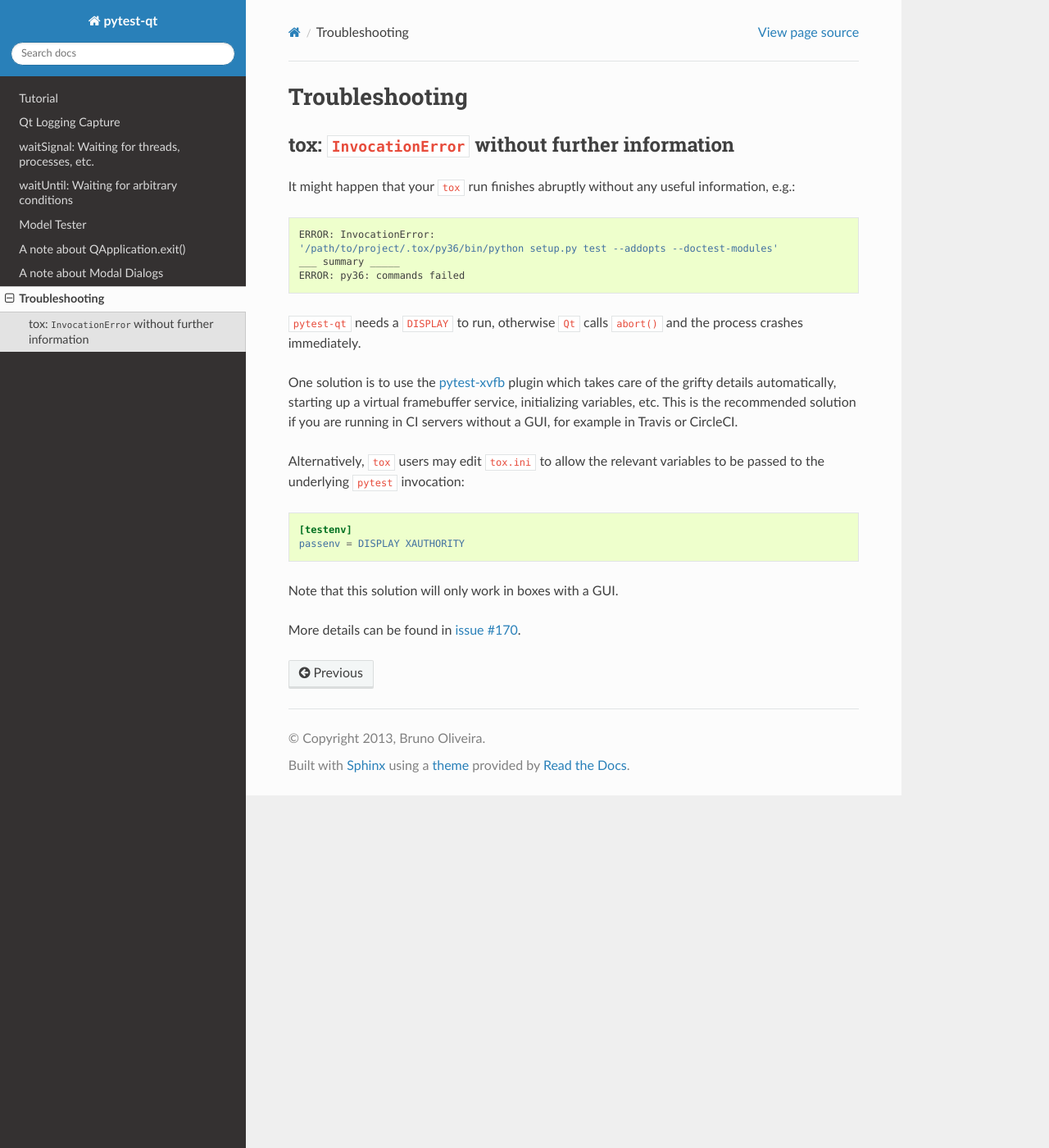
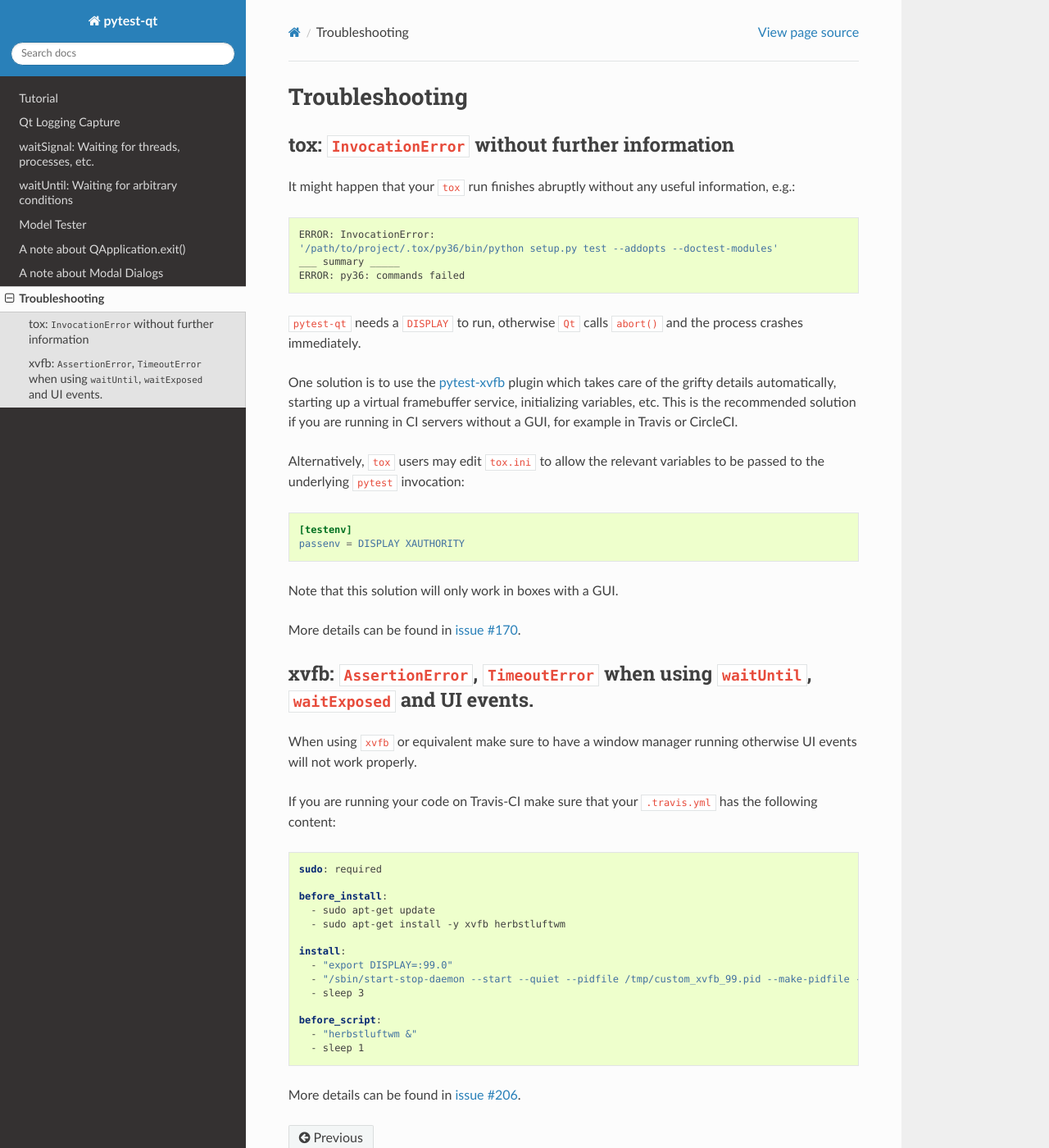
Before and after one commit to pytest-dev/pytest-qt, a Sphinx documentation site: the page built from docs/troubleshooting.rst, in a window 1280 px wide and 1400 px high. Shown: the whole window at 82% size. Built offline with Sphinx 7.4.7 and the Read the Docs theme 2.0.0, drawn with Linux system fonts in a browser that asks for light colours; pages that are not in the unit, such as notebooks, are missing from menus; the version number could not be read and is left out.

Commit message:
DOC: Add troubleshoot entry for UI Events when using xvfb and Travis-CI.

```diff
--- a/docs/troubleshooting.rst
+++ b/docs/troubleshooting.rst
@@ -30,3 +30,33 @@ More details can be found in `issue #170`_.
 
 .. _pytest-xvfb: https://pypi.python.org/pypi/pytest-xvfb/
 .. _issue #170: https://github.com/pytest-dev/pytest-qt/issues/170
+
+
+
+xvfb: ``AssertionError``, ``TimeoutError`` when using ``waitUntil``, ``waitExposed`` and UI events.
+---------------------------------------------------------------------------------------------------
+
+When using ``xvfb`` or equivalent make sure to have a window manager running otherwise UI events will not work properly.
+
+If you are running your code on Travis-CI make sure that your ``.travis.yml`` has the following content:
+
+.. code-block:: yaml
+
+    sudo: required
+
+    before_install:
+      - sudo apt-get update
+      - sudo apt-get install -y xvfb herbstluftwm
+
+    install:
+      - "export DISPLAY=:99.0"
+      - "/sbin/start-stop-daemon --start --quiet --pidfile /tmp/custom_xvfb_99.pid --make-pidfile --background --exec /usr/bin/Xvfb -- :99 -screen 0 1920x1200x24 -ac +extension GLX +render -noreset"
+      - sleep 3
+
+    before_script:
+      - "herbstluftwm &"
+      - sleep 1
+
+More details can be found in `issue #206`_.
+
+.. _issue #206: https://github.com/pytest-dev/pytest-qt/issues/206
```
